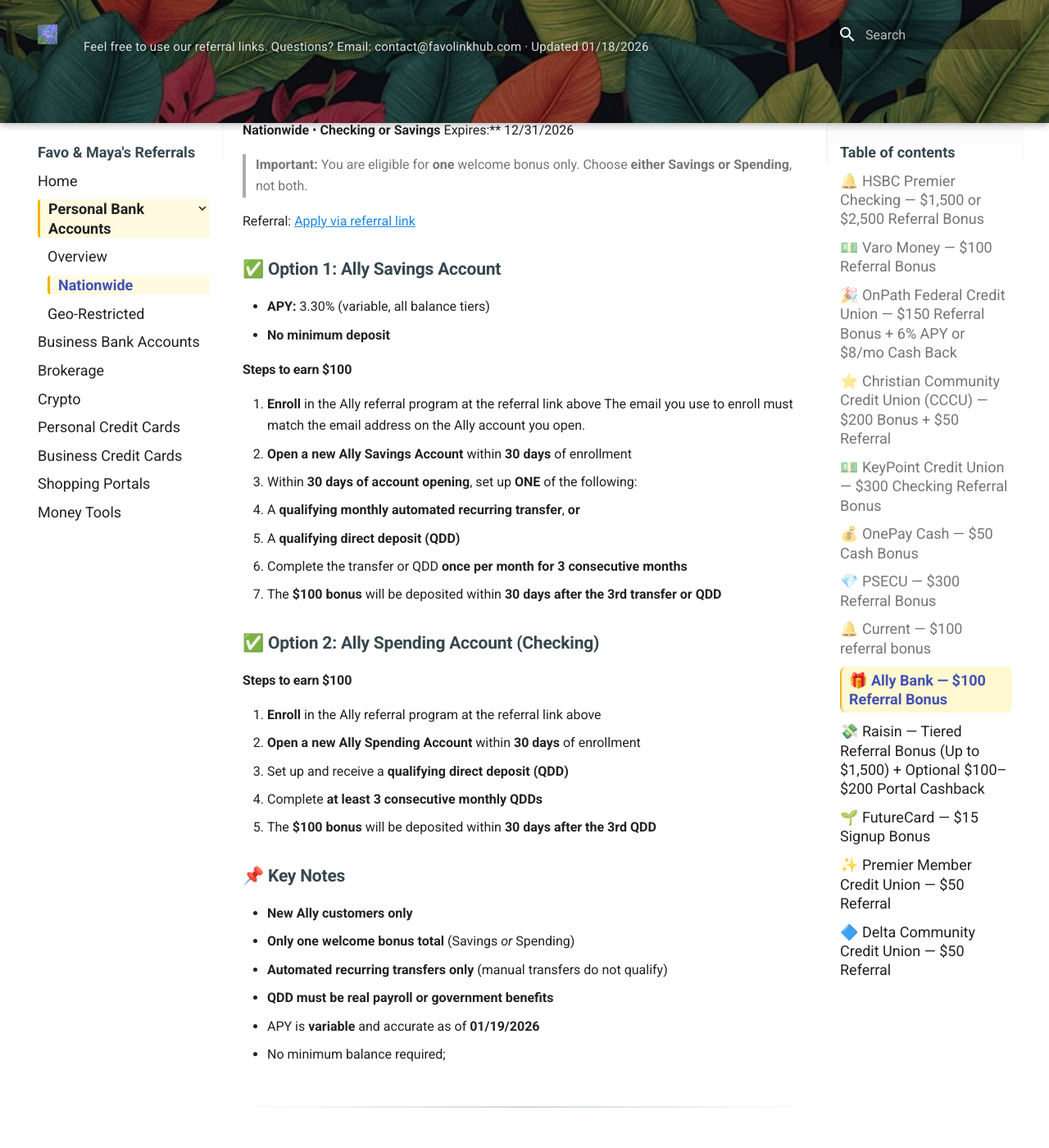
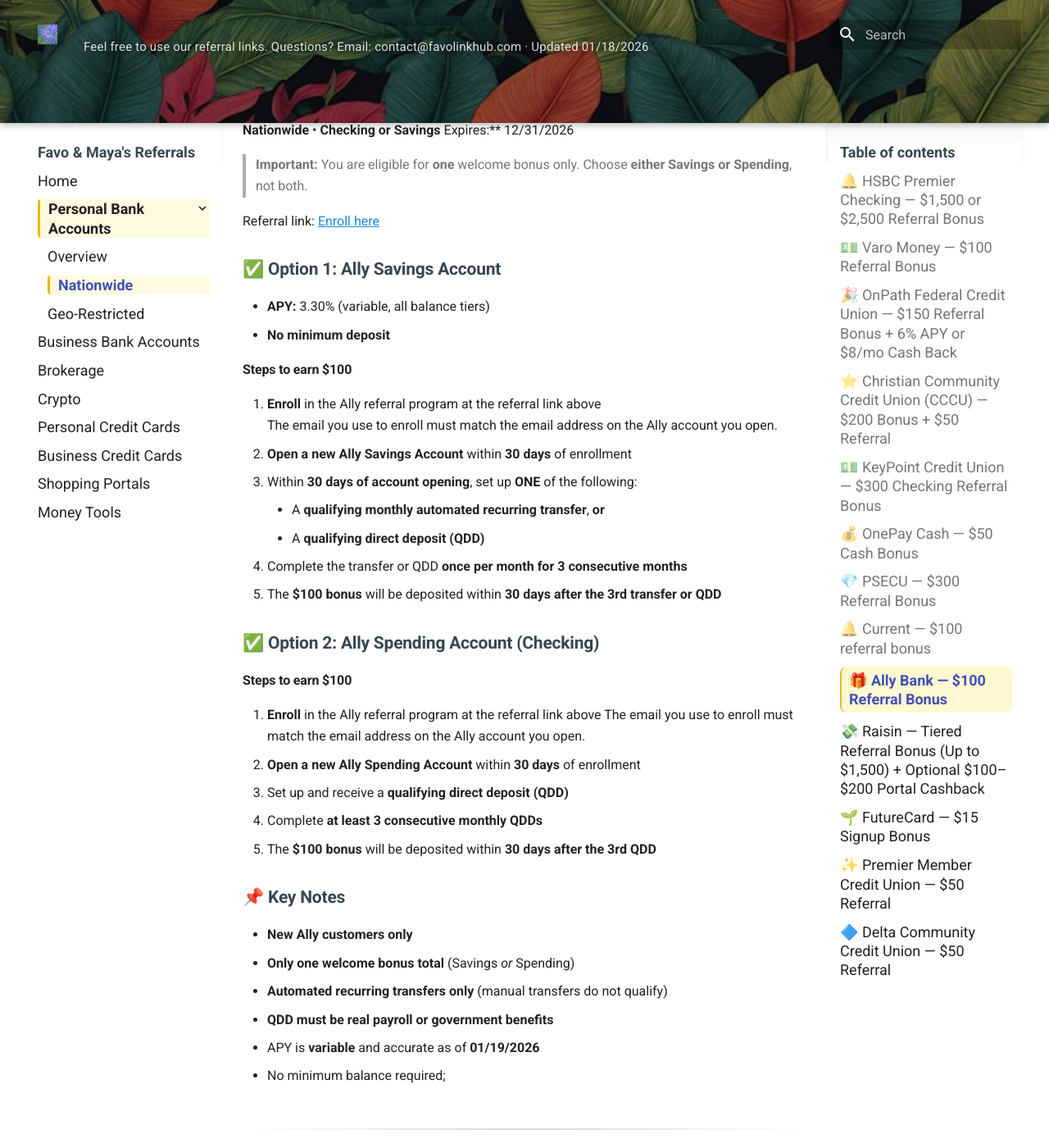
Before and after one commit to whispersofzephyr/favolinkhub-site, an MkDocs documentation site: the page built from docs/personal-bank-nationwide.md, in a window 1280 px wide and 1400 px high, scrolled down 13051 px. Shown: the whole window at 82% size. Built offline with MkDocs 1.6.1 and Material for MkDocs 9.7.7, drawn with Linux system fonts in a browser that asks for light colours.

Commit message:
Update personal-bank-nationwide.md

```diff
--- a/docs/personal-bank-nationwide.md
+++ b/docs/personal-bank-nationwide.md
@@ -457,7 +457,7 @@ Open a **new Current account** and get **$100** when you receive a **$200+ quali
 
 > **Important:** You are eligible for **one** welcome bonus only. Choose **either Savings or Spending**, not both.
 
-Referral: [Apply via referral link](https://ally.com/referral?code=4T6Q5X5B4M&CP=WebAppReferFriend)
+Referral link: [Enroll here](https://ally.com/referral?code=4T6Q5X5B4M&CP=WebAppReferFriend)
 
 ### ✅ Option 1: Ally Savings Account
 
@@ -469,8 +469,10 @@ Referral: [Apply via referral link](https://ally.com/referral?code=4T6Q5X5B4M&CP
     The email you use to enroll must match the email address on the Ally account you open.
 3. **Open a new Ally Savings Account** within **30 days** of enrollment
 4. Within **30 days of account opening**, set up **ONE** of the following:
-   - A **qualifying monthly automated recurring transfer**, **or**
-   - A **qualifying direct deposit (QDD)**
+
+     - A **qualifying monthly automated recurring transfer**, **or**
+     - A **qualifying direct deposit (QDD)**
+
 5. Complete the transfer or QDD **once per month for 3 consecutive months**
 6. The **$100 bonus** will be deposited within **30 days after the 3rd transfer or QDD**
 
@@ -478,10 +480,11 @@ Referral: [Apply via referral link](https://ally.com/referral?code=4T6Q5X5B4M&CP
 
 #### Steps to earn $100
 1. **Enroll** in the Ally referral program at the referral link above
-2. **Open a new Ally Spending Account** within **30 days** of enrollment
-3. Set up and receive a **qualifying direct deposit (QDD)**
-4. Complete **at least 3 consecutive monthly QDDs**
-5. The **$100 bonus** will be deposited within **30 days after the 3rd QDD**
+   The email you use to enroll must match the email address on the Ally account you open.
+3. **Open a new Ally Spending Account** within **30 days** of enrollment
+4. Set up and receive a **qualifying direct deposit (QDD)**
+5. Complete **at least 3 consecutive monthly QDDs**
+6. The **$100 bonus** will be deposited within **30 days after the 3rd QDD**
 
 ### 📌 Key Notes
 - **New Ally customers only**
```
